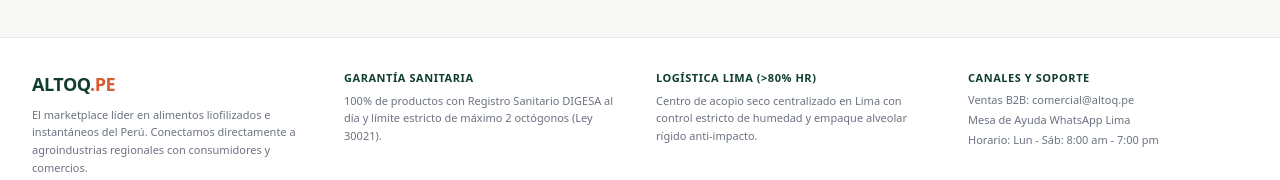
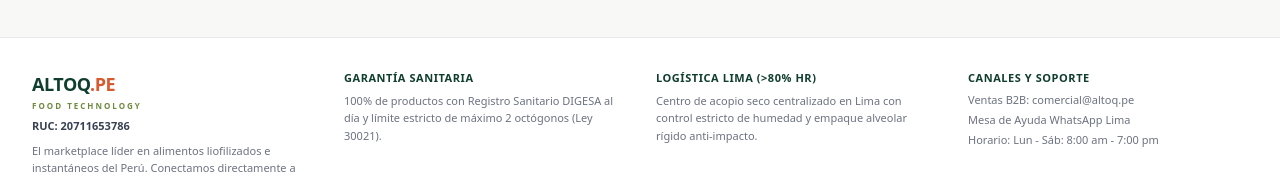
Before and after one commit to ALTOQ-PE/ALTOQ-PE, a Next.js app: page / in a window 1280 px wide. Shown: the part 1953-2133 px from the top of the page. Built offline with nearby package versions, Linux system fonts and the light colour scheme; no server answers.

Commit message:
feat: add RUC 20711653786 to marketplace footer under brand logo

```diff
--- a/src/app/page.tsx
+++ b/src/app/page.tsx
@@ -115,9 +115,17 @@ function MarketplaceContent() {
       <footer className="bg-white border-t border-brand-primary/10 mt-16 py-8 text-xs text-brand-text-muted">
         <div className="max-w-7xl mx-auto px-4 sm:px-6 lg:px-8 grid grid-cols-1 md:grid-cols-4 gap-8">
           <div className="space-y-2">
-            <span className="font-extrabold text-lg tracking-tight text-brand-primary">
-              ALTOQ<span className="text-brand-accent">.PE</span>
-            </span>
+            <div>
+              <span className="font-extrabold text-lg tracking-tight text-brand-primary">
+                ALTOQ<span className="text-brand-accent">.PE</span>
+              </span>
+              <span className="block text-[8px] font-extrabold uppercase tracking-[0.25em] text-brand-secondary-dark">
+                FOOD TECHNOLOGY
+              </span>
+              <span className="block text-[11px] font-bold text-gray-700 mt-1">
+                RUC: 20711653786
+              </span>
+            </div>
             <p className="text-[11px] text-gray-500 leading-relaxed">
               El marketplace líder en alimentos liofilizados e instantáneos del Perú. Conectamos directamente a agroindustrias regionales con consumidores y comercios.
             </p>
```
